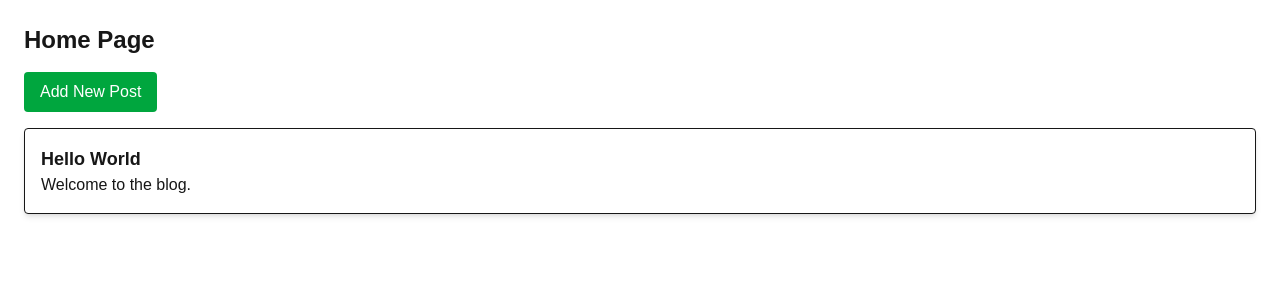
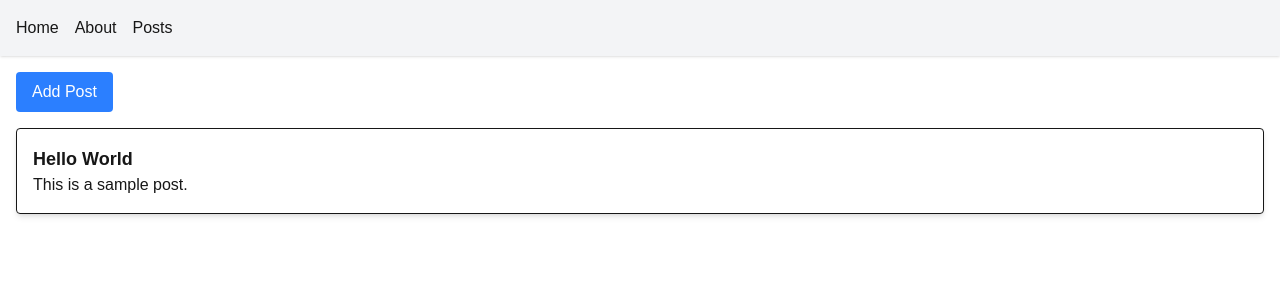
Before and after one commit to StheMoleke/alx-project-0x02-setup, a Next.js app in the folder alx-project-0x02/: page /home in a window 1280 px wide. Shown: the top 300 px of the page. Built offline with nearby package versions, Linux system fonts and the light colour scheme.

Commit message:
Implement reusable Card, PostModal, and Header with navigation

```diff
--- a/alx-project-0x02/components/layout/Header.tsx
+++ b/alx-project-0x02/components/layout/Header.tsx
@@ -1,20 +1,14 @@
-import React from "react";
-import Link from "next/link";
+// components/layout/Header.tsx
+import Link from 'next/link';
+import React from 'react';
 
-const Header = () => {
+const Header: React.FC = () => {
   return (
-    <header>
-      <nav>
-        <ul>
-          <li>
-            <Link href="/home">Home</Link>
-          </li>
-          <li>
-            <Link href="/about">About</Link>
-          </li>
-        </ul>
-      </nav>
-    </header>
+    <nav className="bg-gray-100 p-4 flex gap-4 shadow">
+      <Link href="/home">Home</Link>
+      <Link href="/about">About</Link>
+      <Link href="/posts">Posts</Link>
+    </nav>
   );
 };
 
--- a/alx-project-0x02/pages/about.tsx
+++ b/alx-project-0x02/pages/about.tsx
@@ -1,26 +1,18 @@
-import React from "react";
-
-const AboutPage = () => {
-  return (
-    <div>
-      <h1>About Us</h1>
-      <p>This is the about page of the project.</p>
-    </div>
-  );
-};
-
-export default AboutPage;
 // pages/about.tsx
 import React from 'react';
+import Header from '@/components/layout/Header';
 import Button from '@/components/common/Button';
 
 const About = () => {
   return (
-    <div className="space-y-4 p-4">
-      <h1 className="text-2xl font-bold">About Page</h1>
-      <Button size="small" shape="rounded-sm">Small Button</Button>
-      <Button size="medium" shape="rounded-md">Medium Button</Button>
-      <Button size="large" shape="rounded-full">Large Button</Button>
+    <div>
+      <Header />
+      <div className="space-y-4 p-4">
+        <h1 className="text-2xl font-bold">About Page</h1>
+        <Button size="small" shape="rounded-sm">Small Button</Button>
+        <Button size="medium" shape="rounded-md">Medium Button</Button>
+        <Button size="large" shape="rounded-full">Large Button</Button>
+      </div>
     </div>
   );
 };
--- a/alx-project-0x02/pages/home.tsx
+++ b/alx-project-0x02/pages/home.tsx
@@ -1,42 +1,43 @@
 // pages/home.tsx
-
 import React, { useState } from 'react';
+import Header from '@/components/layout/Header';
 import Card from '@/components/common/Card';
 import PostModal from '@/components/common/PostModal';
 
-const HomePage = () => {
+export default function Home() {
+  const [posts, setPosts] = useState([
+    { title: "Hello World", content: "This is a sample post." }
+  ]);
   const [isModalOpen, setIsModalOpen] = useState(false);
-  const [posts, setPosts] = useState([
-    { title: 'Hello World', content: 'Welcome to the blog.' },
-  ]);
 
-  const handleAddPost = (title: string, content: string) => {
-    setPosts((prevPosts) => [...prevPosts, { title, content }]);
+  const addPost = (post: { title: string; content: string }) => {
+    setPosts([...posts, post]);
   };
 
   return (
-    <div className="p-6">
-      <h1 className="text-2xl font-bold mb-4">Home Page</h1>
-      <button
-        onClick={() => setIsModalOpen(true)}
-        className="bg-green-600 text-white px-4 py-2 rounded mb-4"
-      >
-        Add New Post
-      </button>
+    <div>
+      <Header />
+      <div className="p-4">
+        <button onClick={() => setIsModalOpen(true)} className="bg-blue-500 text-white px-4 py-2 rounded">
+          Add Post
+        </button>
 
-      <PostModal
-        isOpen={isModalOpen}
-        onClose={() => setIsModalOpen(false)}
-        onSubmit={handleAddPost}
-      />
+        <div className="mt-4 space-y-4">
+          {posts.map((post, index) => (
+            <Card key={index} title={post.title} content={post.content} />
+          ))}
+        </div>
+      </div>
 
-      <div className="grid gap-4">
-        {posts.map((post, index) => (
-          <Card key={index} title={post.title} content={post.content} />
-        ))}
-      </div>
+      {isModalOpen && (
+        <PostModal
+          onClose={() => setIsModalOpen(false)}
+          onSubmit={(post) => {
+            addPost(post);
+            setIsModalOpen(false);
+          }}
+        />
+      )}
     </div>
   );
-};
-
-export default HomePage;
+}
--- /dev/null
+++ b/alx-project-0x02/pages/posts.tsx
@@ -0,0 +1,17 @@
+// pages/posts.tsx
+import React from 'react';
+import Header from '@/components/layout/Header';
+
+const Posts = () => {
+  return (
+    <div>
+      <Header />
+      <div className="p-4">
+        <h1 className="text-2xl font-bold">Posts Page</h1>
+        <p>List of blog posts will go here.</p>
+      </div>
+    </div>
+  );
+};
+
+export default Posts;
```
